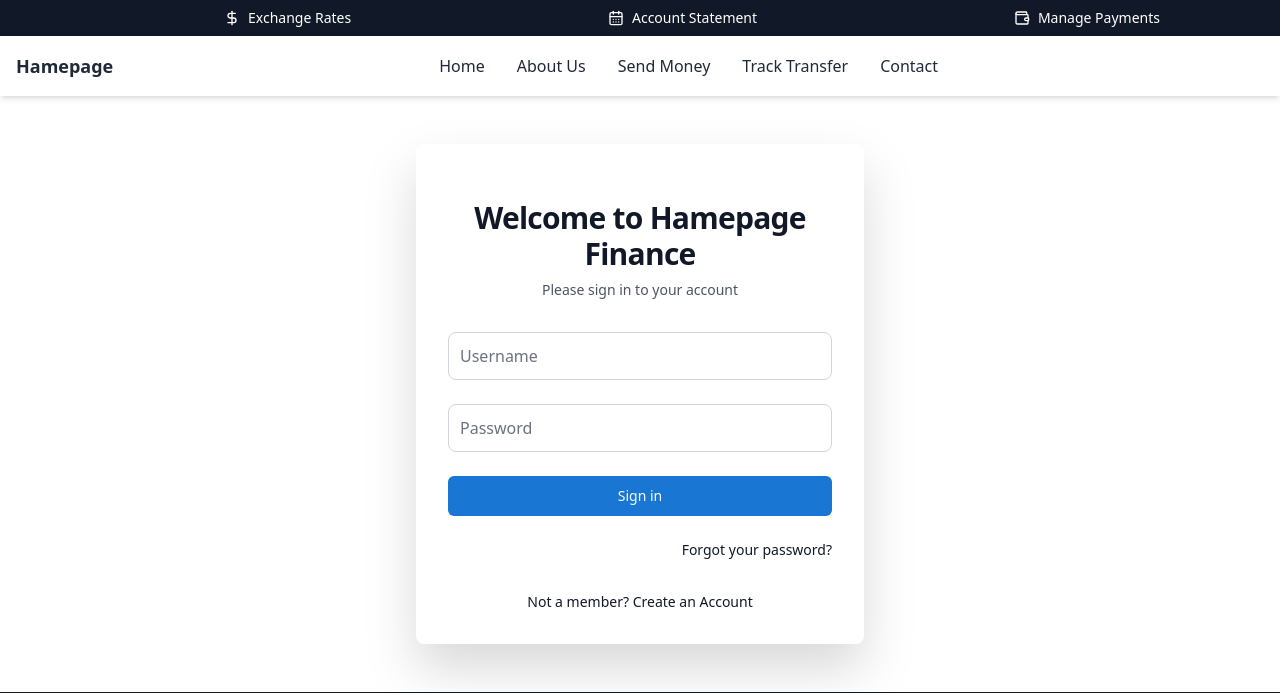
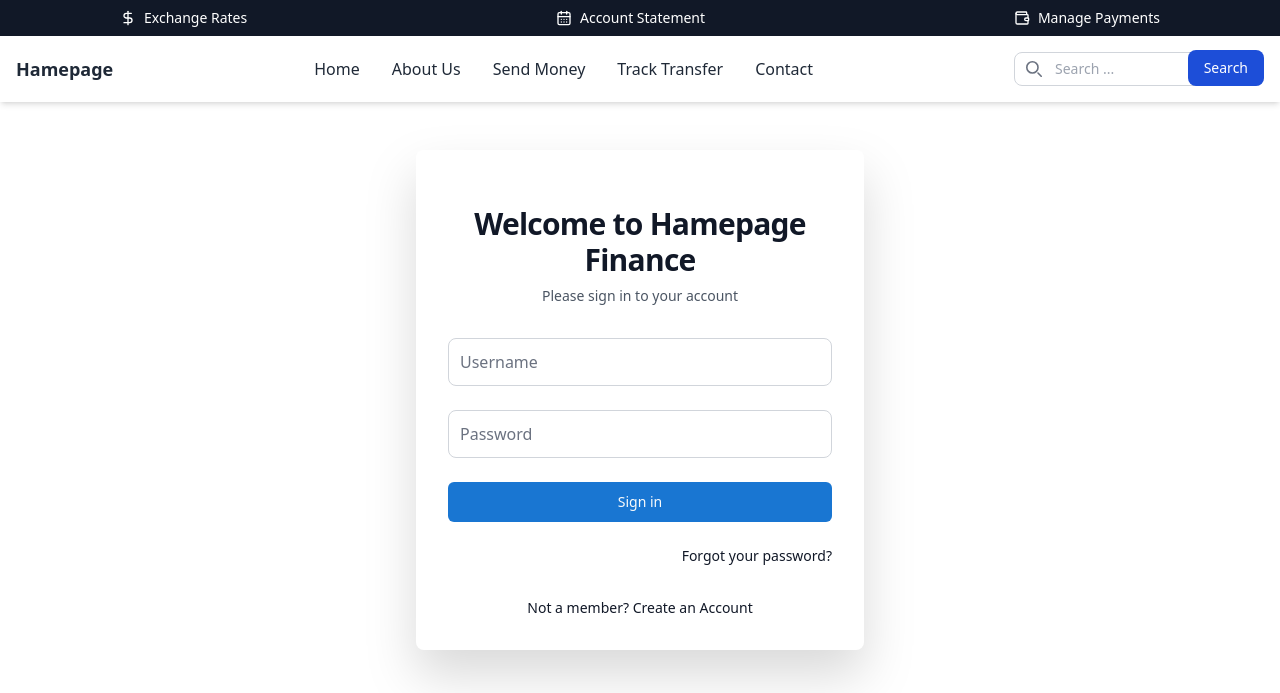
Before and after one commit to Bikalpa625/SendMoney, a Django app: page / in a window 1280 px wide. Shown: the top 693 px of the page. Run offline with Django 5.2, Linux system fonts and the light colour scheme; some libraries are stand-ins or nearby versions.

Commit message:
completed login page

```diff
--- /dev/null
+++ b/send/middleware.py
@@ -0,0 +1,22 @@
+from django.shortcuts import redirect
+from django.urls import reverse
+from django.contrib import messages
+
+class LoginRequiredMiddleware:
+    """
+    Middleware that requires a user to be authenticated to access certain pages.
+    """
+
+    def __init__(self, get_response):
+        self.get_response = get_response
+
+    def __call__(self, request):
+        response = self.get_response(request)
+        return response
+
+    def process_view(self, request, view_func, view_args, view_kwargs):
+        # Skip login, register and admin URLs
+        if not request.user.is_authenticated and request.path not in [reverse('login'), reverse('register'), reverse('admin:index')]:
+            messages.warning(request, "You need to log in to access this page.")
+            return redirect('login')
+        return None
--- a/sendmoney/templates/sendmoney/base.html
+++ b/sendmoney/templates/sendmoney/base.html
@@ -14,7 +14,7 @@
         <div class="bg-gray-900 py-2 text-center text-sm text-gray-50">
             <div class="container flex items-center justify-between px-4 md:px-28">
               <!-- Exchange Rates -->
-              <div class="flex items-center gap-2 px-2 md:pl-28">
+              <div class="flex items-center gap-2 px-2 md:pl-15">
                 <svg
                   xmlns="http://www.w3.org/2000/svg"
                   width="24"
--- a/static/css/style.css
+++ b/static/css/style.css
@@ -0,0 +1,15 @@
+
+.fade-enter {
+    opacity: 0;
+}
+.fade-enter-active {
+    opacity: 1;
+    transition: opacity 0.5s;
+}
+.fade-leave {
+    opacity: 1;
+}
+.fade-leave-active {
+    opacity: 0;
+    transition: opacity 0.5s;
+}
--- a/static/js/main.js
+++ b/static/js/main.js
@@ -16,12 +16,3 @@ window.addEventListener("click", function(e) {
         dropdownMenu.classList.add("hidden");
     }
 });
-
-
-
-document.addEventListener('DOMContentLoaded', function() {
-    var usernameInput = document.getElementById('id_username');
-    usernameInput.addEventListener('click', function() {
-        alert('You need to write an email in the username field');
-    });
-});
--- a/users/templates/users/base.html
+++ b/users/templates/users/base.html
@@ -13,7 +13,7 @@
         <div class="bg-gray-900 py-2 text-center text-sm text-white">
             <div class="container flex items-center justify-between px-4 md:px-28">
               <!-- Exchange Rates -->
-              <div class="flex items-center gap-2 px-2 md:pl-28">
+              <div class="flex items-center gap-2 px-2 md:pl-15">
                 <svg
                   xmlns="http://www.w3.org/2000/svg"
                   width="24"
@@ -102,6 +102,18 @@
 
                 <!-- User Profile Picture and Burger Icon -->
                 <div class="flex items-center space-x-4">
+                    <form class="max-w-md mx-auto hidden lg:block ">
+                      <label for="default-search" class="mb-2 text-sm font-medium text-gray-900 sr-only dark:text-white">Search</label>
+                      <div class="relative">
+                          <div class="absolute inset-y-0 start-0 flex items-center ps-3 pointer-events-none">
+                              <svg class="w-4 h-4 text-gray-500 dark:text-gray-400" aria-hidden="true" xmlns="http://www.w3.org/2000/svg" fill="none" viewBox="0 0 20 20">
+                                  <path stroke="currentColor" stroke-linecap="round" stroke-linejoin="round" stroke-width="2" d="m19 19-4-4m0-7A7 7 0 1 1 1 8a7 7 0 0 1 14 0Z"/>
+                              </svg>
+                          </div>
+                          <input type="search" id="default-search" class="block w-full p-1.5 ps-10 text-sm text-gray-900 border border-gray-300 rounded-lg bg-white focus:ring-blue-500 focus:border-blue-500" placeholder="Search ..." required />
+                          <button type="submit" class="text-white absolute end-0 bottom-0 bg-blue-700 hover:bg-blue-800 focus:ring-4 focus:outline-none focus:ring-blue-300 font-medium rounded-lg text-sm px-4 py-2 dark:bg-blue-600 dark:hover:bg-blue-700 dark:focus:ring-blue-800">Search</button>
+                      </div>
+                    </form>
 
                     <!-- Burger Icon -->
                     <div class="lg:hidden">
@@ -137,7 +149,23 @@
                   <a href="{% url 'contact'%}" class="block px-3 py-2 rounded-md text-base font-medium text-gray-800 hover:bg-gray-200">Contact</a>
                 </div>
             </div>
+
           </nav>
+    </div>
+    <div class="bg-gray-100 mx-48">
+      {% if messages %}
+          <div class="container mx-auto mt-4">
+              {% for message in messages %}
+                  <div class="bg-red-100 border border-red-400 text-red-700 px-4 py-3 rounded relative" role="alert">
+                      <strong class="font-bold">Warning:</strong>
+                      <span class="block sm:inline">{{ message }}</span>
+                      <span class="absolute top-0 bottom-0 right-0 px-4 py-3">
+                          <svg class="fill-current h-6 w-6 text-red-500 cursor-pointer" role="button" onclick="this.closest('div[role=alert]').remove();" xmlns="http://www.w3.org/2000/svg" viewBox="0 0 20 20"><title>Close</title><path d="M14.348 5.652a1 1 0 011.415 0l2 2a1 1 0 010 1.415L13.415 13l4.348 4.348a1 1 0 01-1.415 1.415l-4.348-4.348-4.348 4.348a1 1 0 01-1.415-1.415L6.585 13 2.239 8.652a1 1 0 010-1.415l2-2a1 1 0 011.415 0L10 10.585l4.348-4.348z"/></svg>
+                      </span>
+                  </div>
+              {% endfor %}
+          </div>
+      {% endif %}
     </div>
     <div class="content">
         {% block content %}
--- a/users/templates/users/login.html
+++ b/users/templates/users/login.html
@@ -8,6 +8,15 @@
                   </h2>
                   <p class="mt-2 text-center text-sm text-gray-600">Please sign in to your account</p>
             </div>
+            {% if form.errors %}
+            <div class="bg-red-100 border border-red-400 text-red-700 px-4 py-3 rounded relative" role="alert">
+                <strong class="font-bold">Error:</strong>
+                <span class="block sm:inline">Please enter the correct username and password. Note that both fields may be case-sensitive.</span>
+                <span class="absolute top-0 bottom-0 right-0 px-4 py-3">
+                    <svg class="fill-current h-6 w-6 pl-1 text-red-500 cursor-pointer" role="button" onclick="this.closest('div[role=alert]').remove();" xmlns="http://www.w3.org/2000/svg" viewBox="0 0 20 20"><title>Close</title><path d="M14.348 5.652a1 1 0 011.415 0l2 2a1 1 0 010 1.415L13.415 13l4.348 4.348a1 1 0 01-1.415 1.415l-4.348-4.348-4.348 4.348a1 1 0 01-1.415-1.415L6.585 13 2.239 8.652a1 1 0 010-1.415l2-2a1 1 0 011.415 0L10 10.585l4.348-4.348z"/></svg>
+                </span>
+            </div>
+            {% endif %}
             <form method="post" class="space-y-6">
                 {% csrf_token %}
                 <div class="relative">
```
Also changed, not shown: send/settings.py (+11 -10 lines), users/views.py (+7 -0 lines), db.sqlite3.
